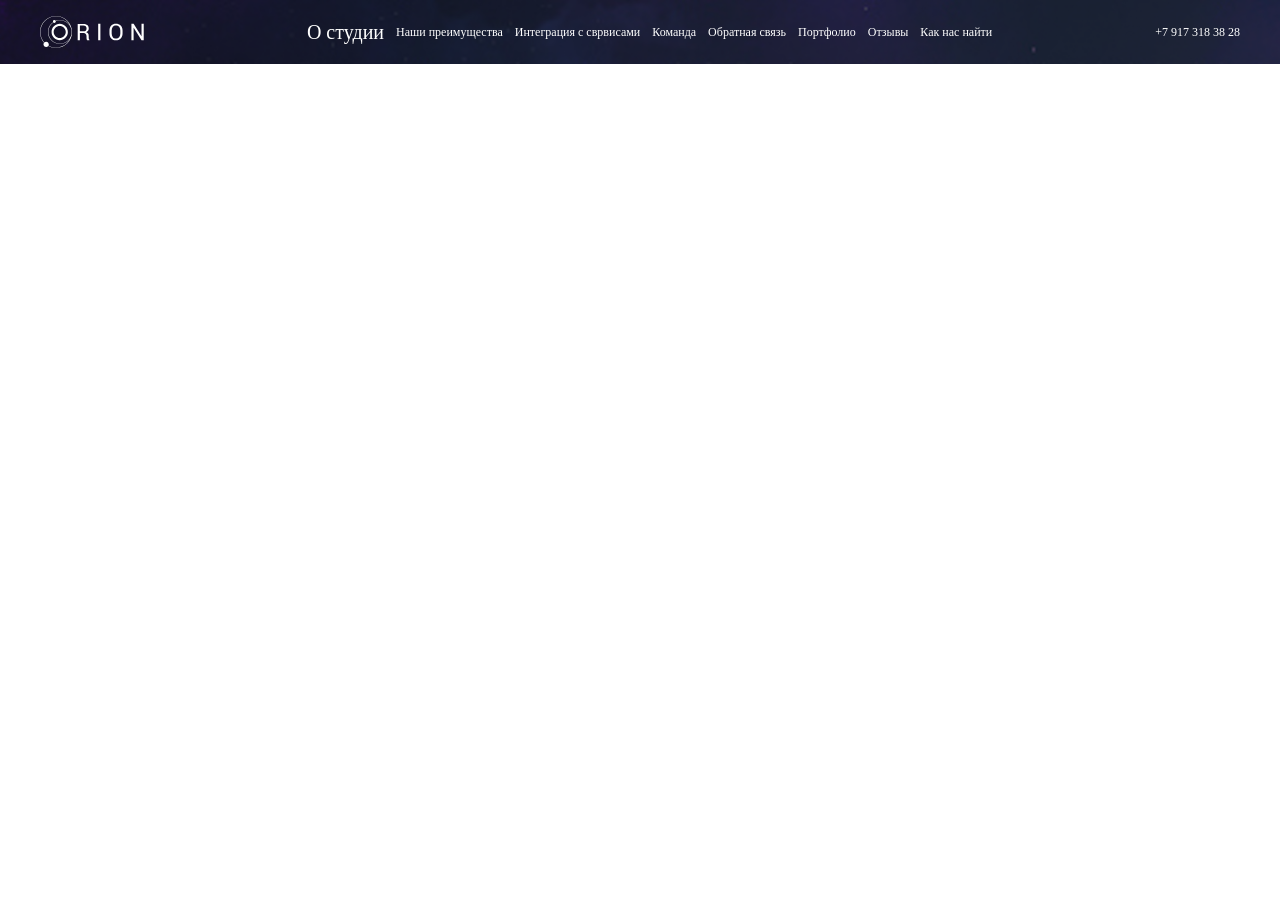
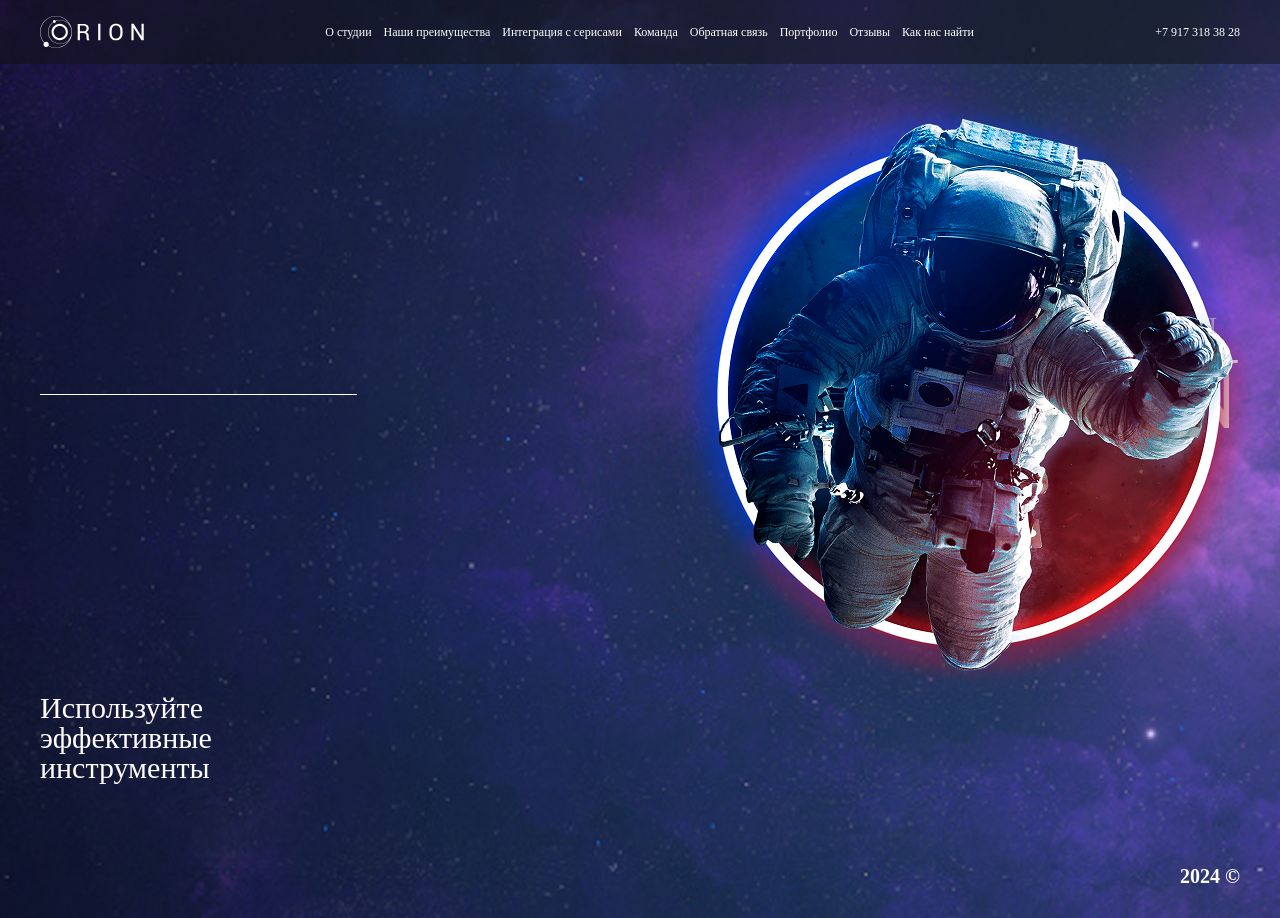
Before and after one commit to caterpillar82/digital_studio1, a plain HTML site: page index.html in a window 1280 px wide. Before the commit the page ends 800 px from the top, so only its background shows below. Drawn offline with Linux system fonts and the light colour scheme.

Commit message:
main block

```diff
--- a/index.html
+++ b/index.html
@@ -1,40 +1,61 @@
 <!DOCTYPE html>
 <html lang="en">
+
 <head>
   <meta charset="UTF-8">
   <meta name="viewport" content="width=device-width, initial-scale=1.0">
   <title>Document</title>
-   <link rel="stylesheet" href="./style/style.css">
+  <link rel="stylesheet" href="./style/style.css">
 </head>
 
 
 
-<body >
-
-  <div class="main-bg">
+<body>
+  <div class="mainBG">
     <header class="header">
       <div class="container wrapper">
-    <img src="./image/Logo.svg">
+        <img src="/image/Logo.svg" alt="">
 
-      <nav class="navigation">
-        <a href="" class="link1">О студии</a>
-        <a href="" class="link">Наши преимущества</a>
-        <a href="" class="link">Интеграция с сврвисами</a>
-        <a href="" class="link">Команда</a>
-        <a href="" class="link">Обратная связь</a>
-        <a href="" class="link">Портфолио</a>
-        <a href="" class="link">Отзывы</a>
-        <a href="" class="link">Как нас найти</a>
-      </nav>
-      <a class="phone" href="tel:+79173183828"> +7 917 318 38 28</a>
+        <nav class="list-item">
+          <ul>
+            <li><a href="" class="list-item1"></a>О студии</li>
+            <li><a href="" class="list-item2"></a>Наши преимущества</li>
+            <li><a href="" class="list-item3"></a>Интеграция с серисами</li>
+            <li><a href="" class="list-item4"></a>Команда</li>
+            <li><a href="" class="list-item5"></a>Обратная связь</li>
+            <li><a href="" class="list-item6"></a>Портфолио</li>
+            <li><a href="" class="list-item7"></a>Отзывы</li>
+            <li><a href="" class="list-item8"></a>Как нас найти</li>
+          </ul>
+        </nav>
+
+        <a href="tel:+79173183828" class="link">+7 917 318 38 28</a>
       </div>
     </header>
 
-    <main></main>
+    <main class="main">
+      <div class="container mainer">
+        <div class="main1">
+          <img class="astron" src="/image/astronaut.png" alt="">
 
-    <section></section>
+          <div class="line"></div>
+
+          <div class="box">
+            <h1>DIGITAL-СТУДИЯ</h1>
+            <h2>RION</h2>
+          </div>
+        </div>
+        <div class="main2">
+          Используйте эффективные инструменты
+        </div>
+        <div class="data">
+          2024 ©
+        </div>
+      </div>
+    </main>
 
   </div>
 
 </body>
+
 </html>
--- a/style/base.css
+++ b/style/base.css
@@ -1,10 +1,10 @@
-.main-bg {
-  background-image: url('../image/main-bg.jpg');
-  background-repeat: no-repeat;
-  background-size: cover;
-}
-
 .container {
   max-width: 1200px;
   margin: 0 auto;
 }
+
+.mainBG {
+background-image:url(../image/main-bg.jpg);
+background-repeat: no-repeat;
+background-size: cover;
+}
--- a/style/header.css
+++ b/style/header.css
@@ -1,30 +1,27 @@
 .header {
-  background-color: rgba(19, 19, 21, 0.5);
-  align-items: center;
-  padding: 16px 0;
+  background: #13131580;
+  padding: 16px 0px;
 }
-.wrapper{
+
+.wrapper {
   display: flex;
   justify-content: space-between;
   align-items: center;
+  color: #FFFFFF;
+  font-size: 12px;
 }
-.phone{
-  color: rgba(255, 255, 255, 1);
-  font-size: 12px;
-  font-weight: 500px;
-}
-.navigation {
-  gap: 12px;
+
+.list-item ul {
   display: flex;
   align-items: center;
+  gap: 12px;
 }
+
+.list-item ul li:hover {
+  transform: scale(1.2);
+}
+
 .link {
-  font-size: 12px;
-  font-weight: 500px;
-  color: rgba(255, 255, 255, 1)
+  color: #FFFFFF;
+  font-weight: 500;
 }
-.link1 {
-  font-size: 20px;
-  font-weight: 600px;
-  color: rgba(255, 255, 255, 1)
-}
--- /dev/null
+++ b/style/main.css
@@ -0,0 +1,53 @@
+.main1 {
+  display: flex;
+  justify-content: space-between;
+  align-items: center;
+}
+
+.astron {
+  position: absolute;
+  top: 80px;
+  bottom: 150px;
+  left: 650px;
+
+}
+
+.line {
+  width: 317px;
+  border-top: 1px solid #ffffff;
+  margin-top: 330px;
+  margin-bottom: 298px;
+}
+
+
+h1 {
+  display: inline;
+  font-size: 28px;
+  color: #ffffff;
+  font-weight: 300;
+  margin-top: 313px;
+  margin-bottom: 282px;
+}
+
+h2 {
+  font-size: 104px;
+  color: #ffffff;
+  font-weight: 400;
+}
+
+.main2 {
+  width: 199px;
+  height: 105px;
+  font-size: 30px;
+  color: #ffffff;
+  font-weight: 500;
+
+}
+.data {
+  text-align: right;
+  color: #ffffff;
+  font-size: 20px;
+  font-weight: 600;
+  padding-top: 68px;
+  padding-bottom: 32px;
+}
--- a/style/style.css
+++ b/style/style.css
@@ -1,3 +1,4 @@
 @import "./reset.css";
 @import "./header.css";
 @import "./base.css";
+@import "./main.css";
```
Also changed, not shown: image/astronaut.png (added).
